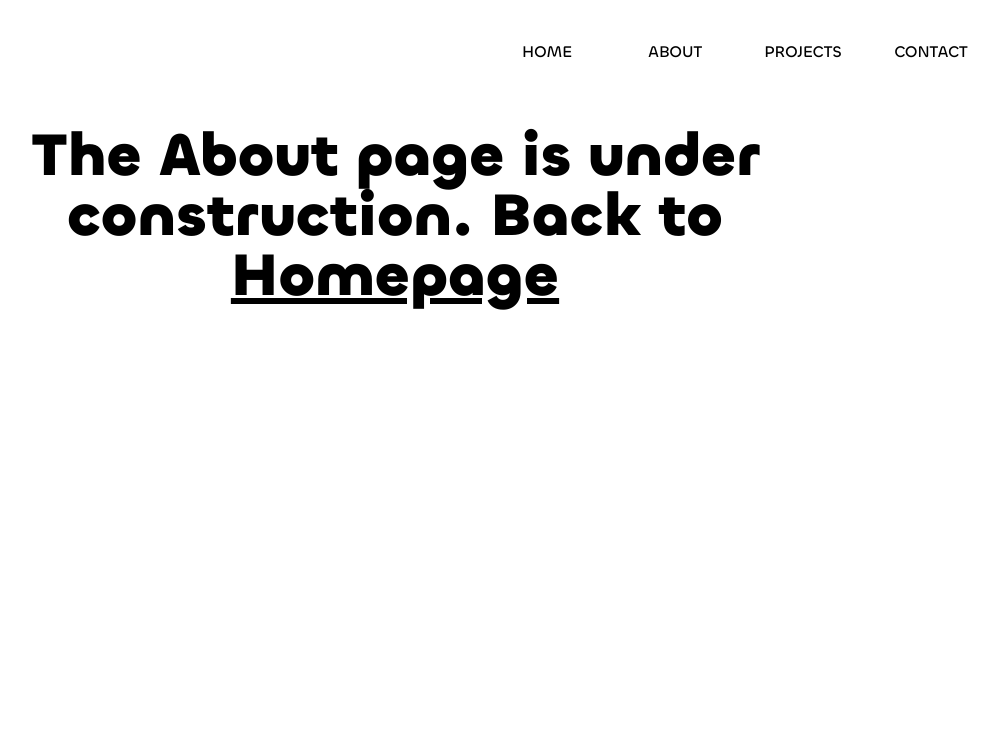
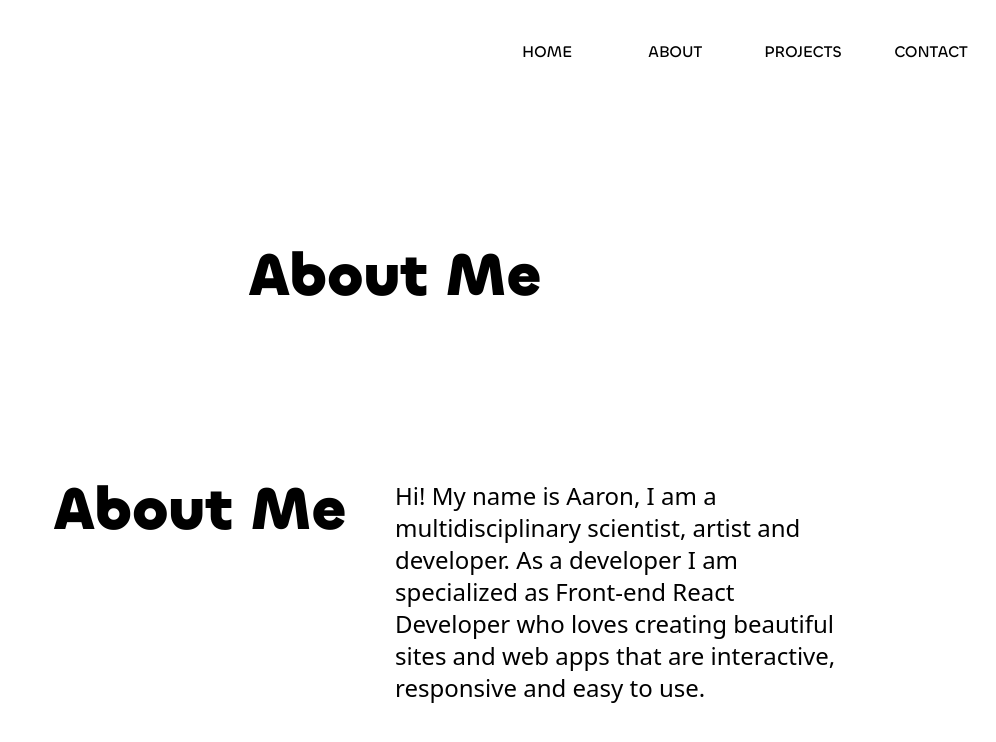
Before and after one commit to iaaron-xyz/portfolio, a React (Vite) app: page /about in a window 1280 px wide. Shown: the top 742 px of the page, without its empty margins (245-1241 px from the left). Built offline with nearby package versions, Linux system fonts and the light colour scheme.

Commit message:
about me basic content section

```diff
--- a/src/App.jsx
+++ b/src/App.jsx
@@ -1,5 +1,4 @@
 import { Outlet } from "react-router-dom";
-import Homepage from "./components/Pages/Homepage/Homepage";
 import Navbar from "./components/Pages/Navbar";
 
 function App() {
--- a/src/components/Pages/About/AboutPage.jsx
+++ b/src/components/Pages/About/AboutPage.jsx
@@ -1,16 +1,49 @@
-import { Link } from "react-router-dom";
-
 const AboutPage = () => {
   return (
-    <div className='w-full h-96 mt-6 px-48 flex flex-col align-center justify-center'>
-      <h1 className='text-center text-6xl font-chillaxBold'>
-        The About page is under construction. Back to{" "}
-        <Link to='/' className='underline'>
-          Homepage
-        </Link>
-      </h1>
+    <div className='w-full flex flex-col align-center justify-center'>
+      <AboutCover />
+      <AboutContent />
     </div>
   );
 };
 
+const AboutCover = () => {
+  return (
+    <div className='flex flex-col align-center justify-center px-40 mt-24 h-96 text-center align-middle'>
+      <h1 className='mb-6 text-center text-6xl font-chillaxBold'>About Me</h1>
+    </div>
+  );
+};
+
+const AboutContent = () => {
+  return (
+    <div className='flex'>
+      {/* title */}
+      <AboutMeSectionTitle title='About Me' />
+      {/* Text content */}
+      <div className='flex-1 text-2xl'>
+        <AboutMeSectionTextParagraph
+          p={`Hi! My name is Aaron, I am a multidisciplinary scientist, artist and
+          developer. As a developer I am specialized as Front-end React
+          Developer who loves creating beautiful sites and web apps that are interactive, responsive and easy to use.`}
+        />
+      </div>
+    </div>
+  );
+};
+
+const AboutMeSectionTitle = ({ title }) => {
+  return (
+    <div className='flex-1'>
+      <h2 className='text-6xl font-chillaxBold pl-48 pr-12 text-right'>
+        {title}
+      </h2>
+    </div>
+  );
+};
+
+const AboutMeSectionTextParagraph = ({ p }) => {
+  return <p className='pr-48 mb-8'>{p}</p>;
+};
+
 export default AboutPage;
--- a/src/components/Pages/Homepage/HomeCover.jsx
+++ b/src/components/Pages/Homepage/HomeCover.jsx
@@ -17,10 +17,10 @@ const HomeCover = () => {
 const HomeCoverText = () => {
   return (
     <div className='text-7xl mb-12 font-chillaxRegular'>
-      <h1>
+      <h1 className='mb-2'>
         Front-end <strong className='font-chillaxMedium'>Developer</strong>
       </h1>
-      <h1>
+      <h1 className='mb-2'>
         Computational <strong className='font-chillaxMedium'>Scientist</strong>
       </h1>
       <h1>
```
